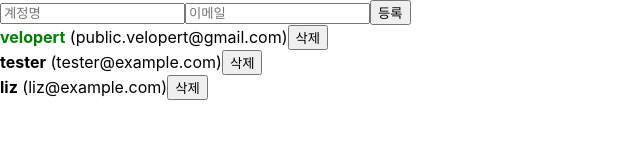
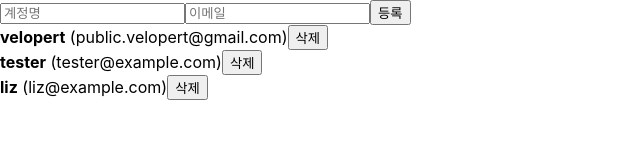
Before and after one commit to ytw418/ReactProject, a React (Create React App) app in the folder project02/: page / in a window 1280 px wide. Shown: the top 160 px of the page, without its empty margins (0-640 px from the left). Built offline with nearby package versions, Linux system fonts and the light colour scheme.

Commit message:
토글코드추가

```diff
--- a/project02/src/App.js
+++ b/project02/src/App.js
@@ -36,19 +36,19 @@ function App() {
       id: 1,
       username: 'velopert',
       email: 'public.velopert@gmail.com',
-      active:true,
+
     },
     {
       id: 2,
       username: 'tester',
       email: 'tester@example.com',
-      active:false,
+
     },
     {
       id: 3,
       username: 'liz',
       email: 'liz@example.com',
-      active:false,
+
     }
 
 ]);
@@ -89,7 +89,6 @@ function App() {
 
 
 
-
   return (
     <>
       <CreateUser
```
